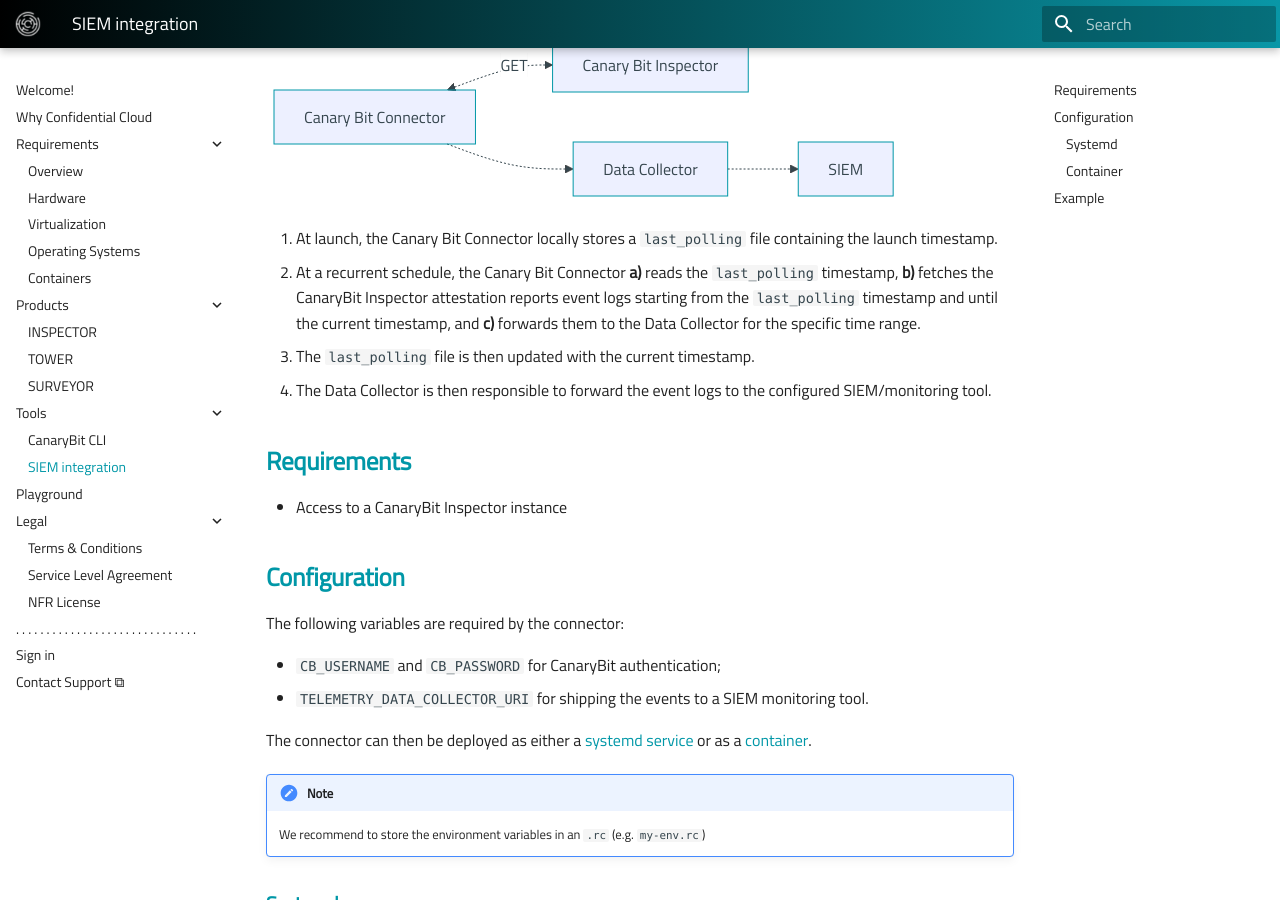
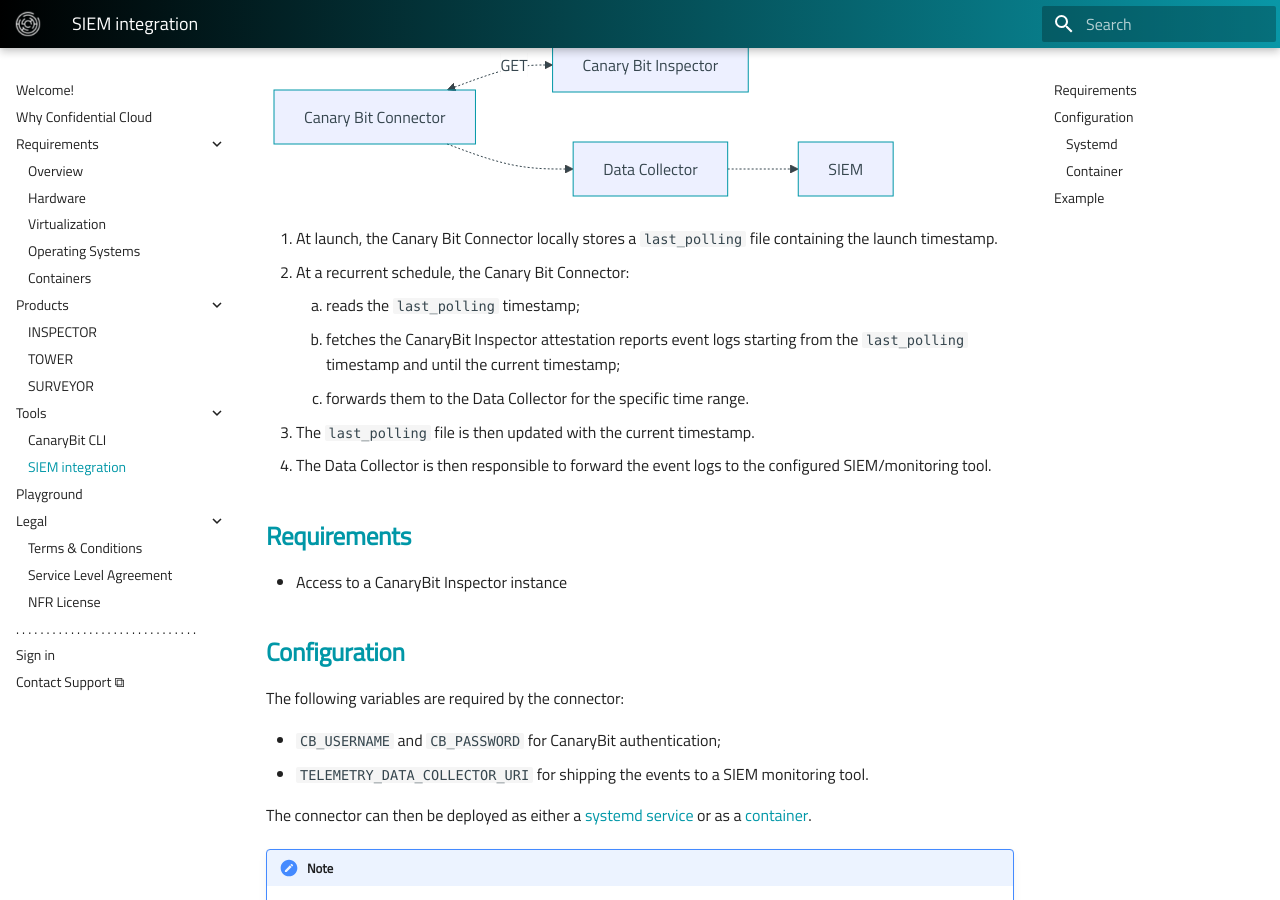
Before and after one commit to canarybit/cc-docs, an MkDocs documentation site: the page built from docs/tools/siem-integration.md, in a window 1280 px wide and 900 px high, scrolled down 363 px. Built offline with MkDocs 1.6.1 and Material for MkDocs 9.7.7, drawn with Linux system fonts in a browser that asks for light colours.

Commit message:
Improves SIEM page content

````diff
--- a/docs/tools/siem-integration.md
+++ b/docs/tools/siem-integration.md
@@ -14,7 +14,13 @@
 ```
 
 1. At launch, the Canary Bit Connector locally stores a `last_polling` file containing the launch timestamp.
-2. At a recurrent schedule, the Canary Bit Connector **a)** reads the `last_polling` timestamp, **b)** fetches the CanaryBit Inspector attestation reports event logs starting from the `last_polling` timestamp and until the current timestamp, and **c)** forwards them to the Data Collector for the specific time range.
+2. At a recurrent schedule, the Canary Bit Connector:
+    - reads the `last_polling` timestamp;
+    {: type="a" }
+    - fetches the CanaryBit Inspector attestation reports event logs starting from the `last_polling` timestamp and until the current timestamp;
+    {: type="a" }
+    - forwards them to the Data Collector for the specific time range.
+    {: type="a" }
 3. The `last_polling` file is then updated with the current timestamp.
 4. The Data Collector is then responsible to forward the event logs to the configured SIEM/monitoring tool.
 
````
